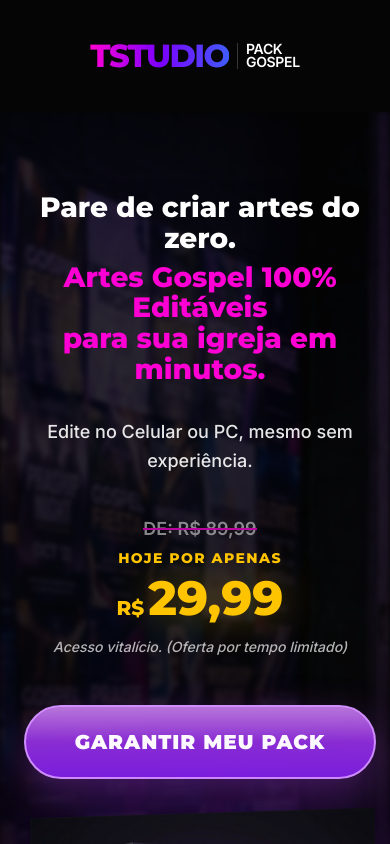
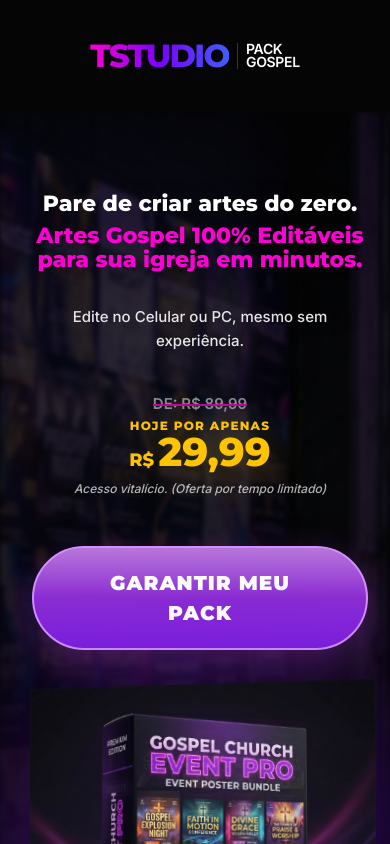
Before and after one commit to jrmacbrandt/Leo-Tondella, a React (Vite) app: page / in a window 390 px wide. Shown: the top 844 px of the page. Built offline with nearby package versions, Linux system fonts and the light colour scheme.

Commit message:
fix: resolve hero section mobile text overflow definitively

```diff
--- a/src/App.tsx
+++ b/src/App.tsx
@@ -86,31 +86,29 @@ export default function App() {
         <div className="container-custom relative z-10">
           <div className="grid grid-cols-12 gap-8 items-center">
             {/* Left: Text Content (6 columns) */}
-            <div className="col-span-12 lg:col-span-6 flex flex-col items-center lg:items-start text-center lg:text-left">
-              <h1 className="font-heading font-extrabold text-[28px] md:text-[42px] lg:text-[48px] leading-[1.1] mb-2 drop-shadow-2xl">
+            <div className="col-span-12 lg:col-span-6 flex flex-col items-center lg:items-start text-center lg:text-left px-2 sm:px-0">
+              <h1 className="font-heading font-extrabold text-[22px] sm:text-[28px] md:text-[42px] lg:text-[48px] leading-[1.1] mb-2 drop-shadow-2xl w-full">
                 Pare de criar artes do zero.
               </h1>
-              <h2 className="font-heading font-extrabold text-[28px] md:text-[42px] lg:text-[48px] leading-[1.1] text-brand-magenta mb-8 drop-shadow-2xl">
+              <h2 className="font-heading font-extrabold text-[22px] sm:text-[28px] md:text-[42px] lg:text-[48px] leading-[1.1] text-brand-magenta mb-8 drop-shadow-2xl w-full">
                 Artes Gospel 100% Editáveis<br/>
                 para sua igreja em minutos.
               </h2>
 
-              <p className="text-[18px] md:text-[22px] font-medium text-white/90 mb-10 max-w-lg leading-relaxed mx-auto lg:mx-0">
+              <p className="text-[15px] sm:text-[17px] md:text-[22px] font-medium text-white/90 mb-10 leading-relaxed w-full">
                 Edite no Celular ou PC, mesmo sem experiência.
               </p>
 
-              <div className="mb-12 w-full text-center lg:text-left flex flex-col items-center lg:items-start">
-                <span className="strikethrough-magenta text-[18px] md:text-[20px] font-bold opacity-70 mb-2">DE: R$ 89,99</span>
-
-                <div className="text-brand-yellow flex flex-col items-center lg:items-start leading-tight">
-                  <span className="font-heading font-extrabold text-[14px] md:text-[22px] tracking-widest uppercase">HOJE POR APENAS</span>
+              <div className="mb-12 w-full flex flex-col items-center lg:items-start">
+                <span className="strikethrough-magenta text-[15px] md:text-[20px] font-bold opacity-70 mb-1">DE: R$ 89,99</span>
+                <div className="text-brand-yellow flex flex-col items-center lg:items-start leading-none">
+                  <span className="font-heading font-extrabold text-[12px] sm:text-[13px] md:text-[22px] tracking-widest uppercase">HOJE POR APENAS</span>
                   <div className="flex items-baseline gap-1">
-                    <span className="font-heading font-extrabold text-[20px] md:text-[24px]">R$</span>
-                    <span className="font-heading font-extrabold text-[48px] md:text-[64px] drop-shadow-[0_0_20px_rgba(255,196,0,0.4)]">29,99</span>
+                    <span className="font-heading font-extrabold text-[18px] md:text-[24px]">R$</span>
+                    <span className="font-heading font-extrabold text-[40px] sm:text-[48px] md:text-[64px] drop-shadow-[0_0_20px_rgba(255,196,0,0.4)]">29,99</span>
                   </div>
                 </div>
-
-                <span className="text-[14px] md:text-[18px] text-white/70 font-medium italic mt-2">
+                <span className="text-[12px] sm:text-[14px] md:text-[18px] text-white/70 font-medium italic mt-2">
                   Acesso vitalício. (Oferta por tempo limitado)
                 </span>
               </div>
```
